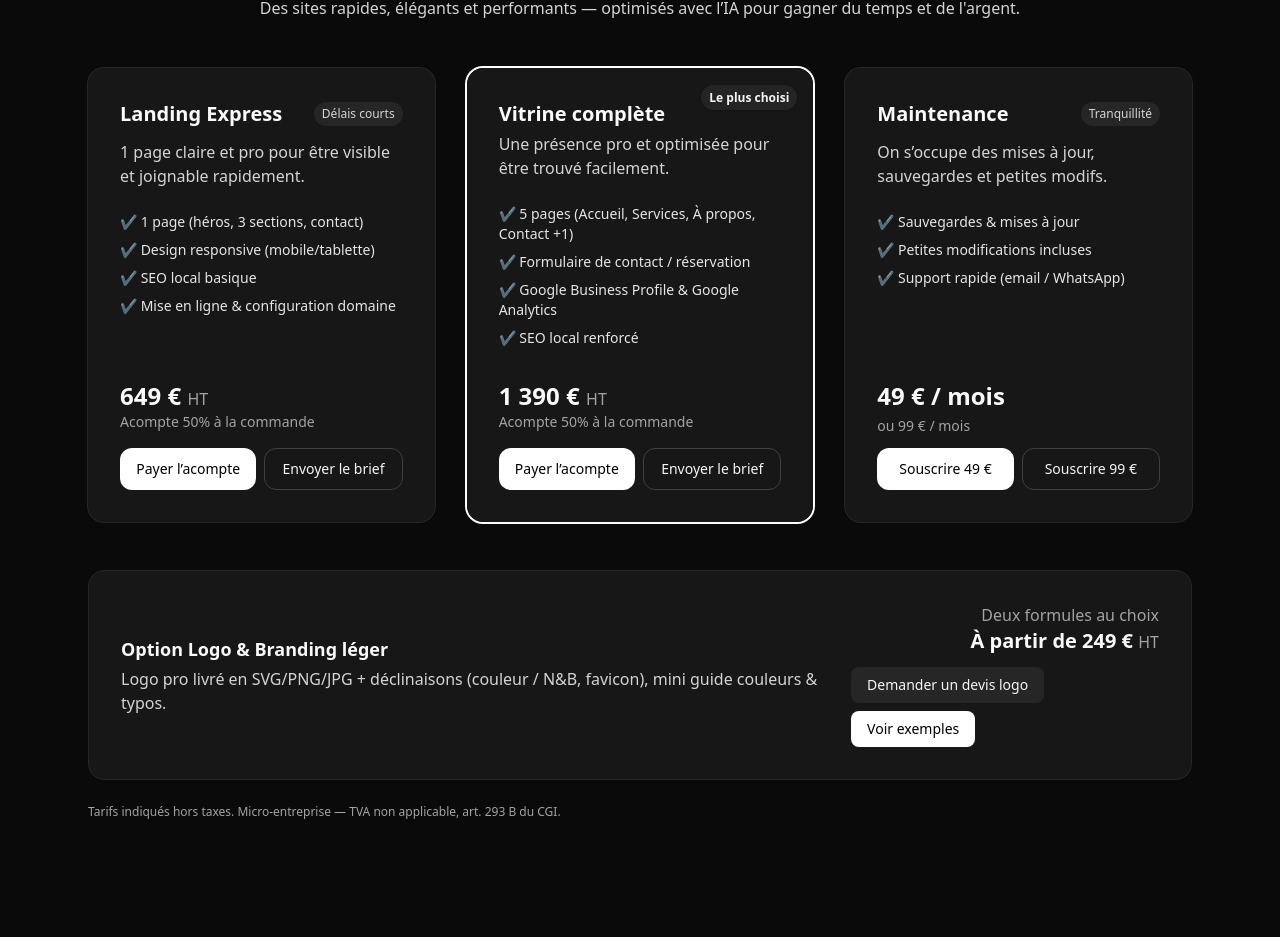
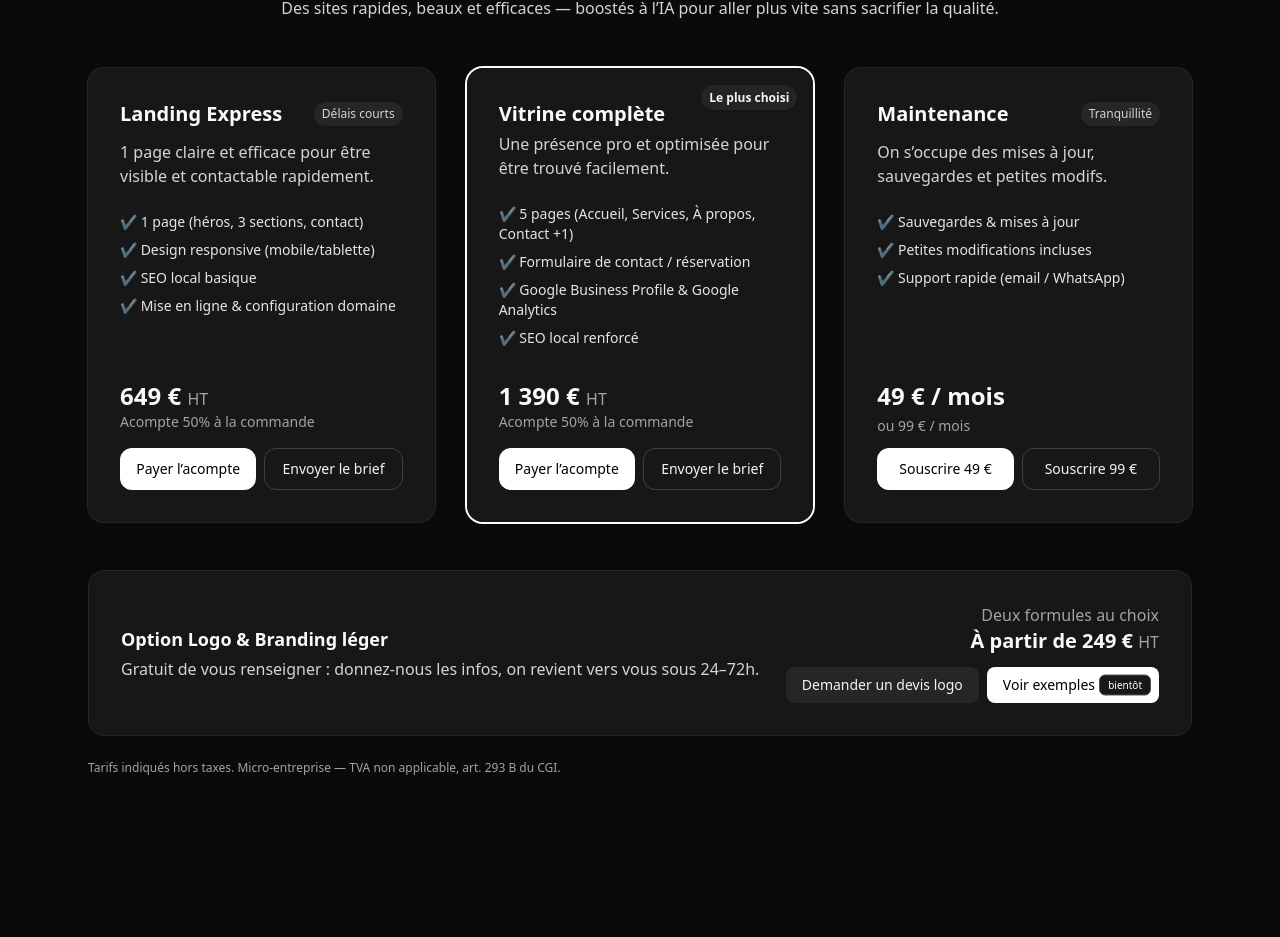
Before and after one commit to HugoLab1M/Official-HUGOLAB-Portfolio, a React (Vite) app: page / in a window 1280 px wide. Shown: the part 3354-4291 px from the top of the page. Built offline with nearby package versions, Linux system fonts and the light colour scheme.

Commit message:
Integrate Tally modals + Stripe links + new image /projects/6_v2.jpg

```diff
--- a/src/App.jsx
+++ b/src/App.jsx
@@ -700,7 +700,16 @@ export default function App() {
               <Hero t={t} />
               <Work t={t} />
               <Services t={t} />
-              <PricingSection />      {/* +++ Nouvelle section Offres (id="pricing") */}
+              <PricingSection
+              briefFormUrl="https://tally.so/r/mJ7Zgd"    // Brief site
+              logoFormUrl="https://tally.so/r/mOveKp"     // Brief logo
+              paymentLinks={{
+                starterDeposit: "https://buy.stripe.com/eVq6oJ8QC3SzdoH6LV8so00",
+                vitrineDeposit: "https://buy.stripe.com/5kQ6oJ7My0Gn1FZgmv8so01",
+                maintenance49:  "https://buy.stripe.com/7sYdRbaYKagXbgz4DN8so02", // Basic
+                maintenance99:  "https://buy.stripe.com/4gMaEZ7MygFl2K39Y78so03", // Premium
+              }}
+              />
               <About t={t} />
               <Contact t={t} />
             </main>
--- a/src/components/PricingSection.jsx
+++ b/src/components/PricingSection.jsx
@@ -1,32 +1,40 @@
+import { useState } from "react";
+
 export default function PricingSection({
-    briefUrl = "#contact",
+  // COLLE ICI TES LIENS TALLY :
+  briefFormUrl = "https://tally.so/r/TON_FORMULAIRE_BRIEF", // ← à remplacer
+  logoFormUrl = "https://tally.so/r/TON_FORMULAIRE_LOGO",   // ← à remplacer
   paymentLinks = {
     starterDeposit: "#stripe-starter-50",
     vitrineDeposit: "#stripe-vitrine-50",
     maintenance49: "#stripe-maintenance-49",
     maintenance99: "#stripe-maintenance-99",
+    logo: null, // optionnel si tu veux un paiement direct logo plus tard
   },
 }) {
+  const [logoOpen, setLogoOpen] = useState(false);
+  const [briefOpen, setBriefOpen] = useState(false);
+
   return (
     <section className="py-20 bg-gray-50 dark:bg-neutral-950" id="pricing">
       <div className="max-w-6xl mx-auto px-6">
         <div className="text-center mb-12">
           <h2 className="text-2xl md:text-4xl font-semibold tracking-tight text-neutral-900 dark:text-neutral-50">
-              Des offres simples et transparentes
+            Des offres simples, transparentes
           </h2>
           <p className="text-neutral-600 dark:text-neutral-300 mt-3">
-            Des sites rapides, élégants et performants — optimisés avec l’IA pour gagner du temps et de l'argent.
+            Des sites rapides, beaux et efficaces — boostés à l’IA pour aller plus vite sans sacrifier la qualité.
           </p>
         </div>
 
         <div className="grid md:grid-cols-3 gap-8">
-            {/* Landing Express */}
+          {/* Landing */}
           <div className="rounded-2xl shadow-sm ring-1 ring-gray-200 dark:ring-neutral-800 p-8 flex flex-col bg-white dark:bg-neutral-900">
             <div className="flex items-center justify-between mb-3">
               <h3 className="text-xl font-semibold text-neutral-900 dark:text-neutral-50">Landing Express</h3>
               <span className="text-xs font-medium px-2 py-1 rounded-full bg-gray-100 dark:bg-neutral-800 text-gray-700 dark:text-neutral-300">Délais courts</span>
             </div>
-              <p className="text-neutral-600 dark:text-neutral-300 mb-6">1 page claire et pro pour être visible et joignable rapidement.</p>
+            <p className="text-neutral-600 dark:text-neutral-300 mb-6">1 page claire et efficace pour être visible et contactable rapidement.</p>
             <ul className="text-neutral-700 dark:text-neutral-200 space-y-2 mb-8 text-sm">
               <li>✔ 1 page (héros, 3 sections, contact)</li>
               <li>✔ Design responsive (mobile/tablette)</li>
@@ -42,9 +50,9 @@ export default function PricingSection({
                 <a href={paymentLinks.starterDeposit} className="inline-flex flex-1 items-center justify-center bg-black dark:bg-white text-white dark:text-black py-2.5 rounded-xl font-medium text-sm hover:bg-neutral-900 dark:hover:bg-neutral-100 transition">
                   Payer l’acompte
                 </a>
-                  <a href={briefUrl} className="inline-flex flex-1 items-center justify-center border border-neutral-300 dark:border-neutral-700 text-neutral-900 dark:text-neutral-100 py-2.5 rounded-xl font-medium text-sm hover:bg-neutral-50 dark:hover:bg-neutral-800 transition">
+                <button onClick={() => setBriefOpen(true)} className="inline-flex flex-1 items-center justify-center border border-neutral-300 dark:border-neutral-700 text-neutral-900 dark:text-neutral-100 py-2.5 rounded-xl font-medium text-sm hover:bg-neutral-50 dark:hover:bg-neutral-800 transition">
                   Envoyer le brief
-                  </a>
+                </button>
               </div>
             </div>
           </div>
@@ -72,9 +80,9 @@ export default function PricingSection({
                   <a href={paymentLinks.vitrineDeposit} className="inline-flex flex-1 items-center justify-center bg-black dark:bg-white text-white dark:text-black py-2.5 rounded-xl font-medium text-sm hover:bg-neutral-900 dark:hover:bg-neutral-100 transition">
                     Payer l’acompte
                   </a>
-                    <a href={briefUrl} className="inline-flex flex-1 items-center justify-center border border-neutral-300 dark:border-neutral-700 text-neutral-900 dark:text-neutral-100 py-2.5 rounded-xl font-medium text-sm hover:bg-neutral-50 dark:hover:bg-neutral-800 transition">
+                  <button onClick={() => setBriefOpen(true)} className="inline-flex flex-1 items-center justify-center border border-neutral-300 dark:border-neutral-700 text-neutral-900 dark:text-neutral-100 py-2.5 rounded-xl font-medium text-sm hover:bg-neutral-50 dark:hover:bg-neutral-800 transition">
                     Envoyer le brief
-                    </a>
+                  </button>
                 </div>
               </div>
             </div>
@@ -109,25 +117,47 @@ export default function PricingSection({
           </div>
         </div>
 
-          {/* Option Logo / Branding */}
+        {/* Logo / Branding */}
         <div className="mt-12">
           <div className="rounded-2xl border border-neutral-200 dark:border-neutral-800 bg-white dark:bg-neutral-900 p-6 md:p-8 flex flex-col md:flex-row md:items-center md:justify-between gap-6">
             <div>
               <h4 className="text-lg font-semibold text-neutral-900 dark:text-neutral-50">Option Logo & Branding léger</h4>
-                <p className="text-neutral-600 dark:text-neutral-300 mt-1">Logo pro livré en SVG/PNG/JPG + déclinaisons (couleur / N&B, favicon), mini guide couleurs & typos.</p>
+              <p className="text-neutral-600 dark:text-neutral-300 mt-1">Gratuit de vous renseigner : donnez-nous les infos, on revient vers vous sous 24–72h.</p>
             </div>
             <div className="text-left md:text-right">
               <p className="text-base text-neutral-500 dark:text-neutral-400">Deux formules au choix</p>
               <p className="text-xl font-semibold text-neutral-900 dark:text-neutral-50">
                 À partir de 249 € <span className="text-base font-normal text-neutral-500 dark:text-neutral-400">HT</span>
               </p>
-                <div className="mt-3 flex flex-wrap gap-2">
-                  <a href={briefUrl} className="inline-flex items-center justify-center px-4 py-2 rounded-lg bg-neutral-100 dark:bg-neutral-800 text-neutral-900 dark:text-neutral-100 hover:bg-neutral-200 dark:hover:bg-neutral-700 transition text-sm">
+              <div className="mt-3 flex flex-wrap gap-2 items-center">
+                <button
+                  type="button"
+                  onClick={() => setLogoOpen(true)}
+                  className="inline-flex items-center justify-center px-4 py-2 rounded-lg bg-neutral-100 dark:bg-neutral-800 text-neutral-900 dark:text-neutral-100 hover:bg-neutral-200 dark:hover:bg-neutral-700 transition text-sm"
+                >
                   Demander un devis logo
-                  </a>
-                  <a href="#portfolio-logos" className="inline-flex items-center justify-center px-4 py-2 rounded-lg bg-black dark:bg-white text-white dark:text-black hover:bg-neutral-900 dark:hover:bg-neutral-100 transition text-sm">
+                </button>
+
+                <div className="relative inline-flex">
+                  <a
+                    href="#portfolio-logos"
+                    className="inline-flex items-center justify-center px-4 py-2 rounded-lg bg-black dark:bg-white text-white dark:text-black hover:bg-neutral-900 dark:hover:bg-neutral-100 transition text-sm pr-16"
+                  >
                     Voir exemples
                   </a>
+                  <span className="absolute right-2 top-1/2 -translate-y-1/2 text-[10px] rounded-md px-2 py-0.5 bg-white text-black dark:bg-black dark:text-white border border-neutral-200 dark:border-neutral-700 opacity-90">
+                    bientôt
+                  </span>
+                </div>
+
+                {paymentLinks.logo && (
+                  <a
+                    href={paymentLinks.logo}
+                    className="inline-flex items-center justify-center px-4 py-2 rounded-lg bg-black dark:bg-white text-white dark:text-black hover:bg-neutral-900 dark:hover:bg-neutral-100 transition text-sm"
+                  >
+                    Commander Logo 249 €
+                  </a>
+                )}
               </div>
             </div>
           </div>
@@ -138,6 +168,41 @@ export default function PricingSection({
           Tarifs indiqués hors taxes. Micro-entreprise — TVA non applicable, art. 293 B du CGI.
         </p>
       </div>
+
+      {/* MODALES TALLY */}
+      {briefOpen && <TallyModal url={briefFormUrl} onClose={() => setBriefOpen(false)} title="Brief site (gratuit)" />}
+      {logoOpen && <TallyModal url={logoFormUrl} onClose={() => setLogoOpen(false)} title="Brief logo (gratuit)" />}
     </section>
   );
 }
+
+/* ---------- Iframe modal for Tally ---------- */
+function TallyModal({ url, onClose, title }) {
+  return (
+    <div className="fixed inset-0 z-50">
+      <div className="absolute inset-0 bg-black/40 backdrop-blur-sm" onClick={onClose} />
+      <div className="absolute inset-0 flex items-center justify-center p-4">
+        <div className="w-full max-w-3xl rounded-2xl bg-white dark:bg-neutral-900 shadow-2xl ring-1 ring-neutral-200 dark:ring-neutral-800 overflow-hidden">
+          <div className="flex items-center justify-between px-4 py-3 border-b border-neutral-200 dark:border-neutral-800">
+            <h3 className="text-sm font-medium text-neutral-900 dark:text-neutral-50">{title}</h3>
+            <button
+              type="button"
+              onClick={onClose}
+              className="rounded-lg px-2 py-1 text-sm border border-neutral-300 dark:border-neutral-700 text-neutral-700 dark:text-neutral-200 hover:bg-neutral-100 dark:hover:bg-neutral-800"
+            >
+              Fermer
+            </button>
+          </div>
+          <div className="aspect-[3/4] md:aspect-[16/10]">
+            <iframe
+              title={title}
+              src={url}
+              className="w-full h-full"
+              allow="fullscreen; clipboard-read; clipboard-write; camera; microphone"
+            />
+          </div>
+        </div>
+      </div>
+    </div>
+  );
+}
```
Also changed, not shown: public/projects/6_v2.jpg (added), public/projects/7_v2.jpg (renamed from public/projects/restaurant.webp). Lines whose indentation alone changed are shown as unchanged.
